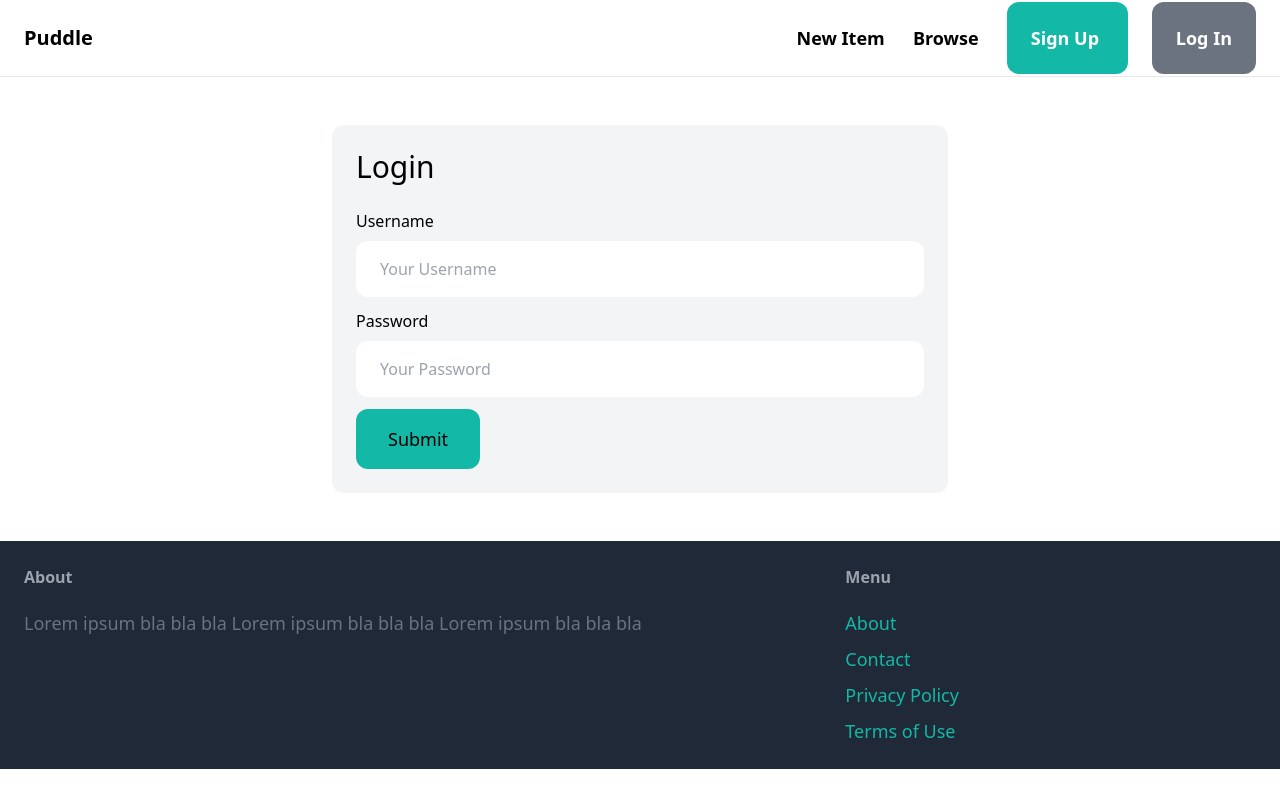
After one commit to YashHaritash/Puddle, a Django app: page /login/ in a window 1280 px wide. The commit adds this page. Run offline with Django 5.2, Linux system fonts and the light colour scheme; some libraries are stand-ins or nearby versions.

Commit message:
Added Login and add new item

```diff
--- a/core/forms.py
+++ b/core/forms.py
@@ -1,6 +1,18 @@
 from django import forms
-from django.contrib.auth.forms import UserCreationForm
+from django.contrib.auth.forms import UserCreationForm,AuthenticationForm
 from django.contrib.auth.forms import User
+
+class LoginForm(AuthenticationForm):
+    username = forms.CharField(widget=forms.TextInput(attrs={
+        'placeholder':'Your Username',
+        'class' : 'w-full py-4 px-6 rounded-xl'
+    }))
+
+    password = forms.CharField(widget=forms.PasswordInput(attrs={
+        'placeholder':'Your Password',
+        'class' : 'w-full py-4 px-6 rounded-xl'
+    }))
+
 
 class SignupForm(UserCreationForm):
     class Meta:
--- a/core/templates/core/base.html
+++ b/core/templates/core/base.html
@@ -12,12 +12,16 @@
     <nav class = 'px-6 py-6 flex justify-between items center border-b border-gray-200'>
         <a href='/' class='text-xl font-semibold'>Puddle</a>
         <div class = "space-x-6">
-            <a href='#' class='text-lg font-semibold hover:text-gray-500'>New Item</a>
+            <a href='/items/new' class='text-lg font-semibold hover:text-gray-500'>New Item</a>
             <a href='#' class='text-lg font-semibold hover:text-gray-500'>Browse</a>
 
-            <a href='/signup' class='px-6 py-6 text-lg font-semibold bg-teal-500 text-white rounded-xl  hover:bg-teal-700'>Sign Up </a>
-            <a href='#' class='px-6 py-6 text-lg font-semibold bg-gray-500 text-white rounded-xl  hover:bg-gray-700'>Log In </a>
-
+            {%if request.user.is_authenticated%}
+                <a href='#' class='px-6 py-6 text-lg font-semibold bg-teal-500 text-white rounded-xl  hover:bg-teal-700'>Inbox</a>
+                <a href='#' class='px-6 py-6 text-lg font-semibold bg-gray-500 text-white rounded-xl  hover:bg-gray-700'>Dashboard</a>
+            {%else%}
+                <a href='/signup' class='px-6 py-6 text-lg font-semibold bg-teal-500 text-white rounded-xl  hover:bg-teal-700'>Sign Up </a>
+                <a href='/login' class='px-6 py-6 text-lg font-semibold bg-gray-500 text-white rounded-xl  hover:bg-gray-700'>Log In </a>
+            {% endif %}
         </div>
     </nav>
     <div class="px-6 py-6">
--- a/core/templates/core/index.html
+++ b/core/templates/core/index.html
@@ -11,7 +11,7 @@ Welcome
         <div class='grid grid-cols-1 sm:grid-cols-2 md:grid-cols-3 gap-6'>
             {% for item in items %}
                 <div class="bg-white rounded-xl overflow-hidden shadow-lg">
-                    <a href='/{{item.id}}'>
+                    <a href='/items/{{item.id}}'>
                         <div>
                             <!-- Make the image responsive and cover the entire area -->
                             <img src='{{item.image.url}}' class='w-full h-48 object-cover'>
--- /dev/null
+++ b/core/templates/core/login.html
@@ -0,0 +1,35 @@
+{%extends "core/base.html" %}
+
+{%block title%}
+Login
+{% endblock %}
+{% block content %}
+<div class='w-1/2 my-6 mx-auto p-6 bg-gray-100 rounded-xl'>
+    <h1 class='mb-6 text-3xl'>Login</h1>
+    <form method='post' action='.'>
+        {%csrf_token%}
+        {% comment %} {{form.as_p}} {% endcomment %}
+        {{form.non_field_errors}}
+
+        <div class='mb-3'>
+            <label class='inline-block mb-2'>Username</label><br>
+            {{form.username}}
+        </div>
+        <div class='mb-3'>
+            <label class='inline-block mb-2'>Password</label><br>
+            {{form.password}}
+        </div>
+
+        {% if form.errors or form.non_field_errors%}
+            <div class='mb-3 p-6 bg-red-100 rounded-xl'>
+                {%for field in form%}
+                    {{field.error}}
+                {%endfor%}
+            </div>
+        {%endif%}
+
+        <button class='py-4 px-8 text-lg bg-teal-500 hover:bg-teal-700 rounded-xl tex-white'>Submit</button>
+
+    </form>
+</div>
+{% endblock %}
--- a/core/urls.py
+++ b/core/urls.py
@@ -1,9 +1,12 @@
 from django.urls import path
 from . import views
+from django.contrib.auth import views as auth_views
+from .forms import LoginForm
 
 app_name = 'core'
 urlpatterns = [
     path('',views.index,name='index'),
     path('contact/',views.contact,name='contact'),
-    path('signup/',views.signup,name='signup')
+    path('signup/',views.signup,name='signup'),
+    path('login/',auth_views.LoginView.as_view(template_name='core/login.html',authentication_form = LoginForm),name='login')
 ]
--- /dev/null
+++ b/item/forms.py
@@ -0,0 +1,27 @@
+from django import forms
+from .models import Item
+
+INPUT_CLASSES = 'w-full py-6 px-6 my-2 rounded-xl border'
+
+class NewItemForm(forms.ModelForm):
+    class Meta:
+        model = Item
+        fields = ('category', 'name', 'description', 'price', 'image')
+
+        widgets = {
+            'category': forms.Select(attrs={
+                'class': INPUT_CLASSES
+            }),
+            'name': forms.TextInput(attrs={
+                'class': INPUT_CLASSES
+            }),
+            'description': forms.Textarea(attrs={
+                'class': INPUT_CLASSES
+            }),
+            'price': forms.TextInput(attrs={
+                'class': INPUT_CLASSES
+            }),
+            'image': forms.FileInput(attrs={
+                'class': INPUT_CLASSES
+            })
+        }
--- a/item/urls.py
+++ b/item/urls.py
@@ -4,5 +4,6 @@ from . import views
 app_name = 'item'
 
 urlpatterns = [
+    path('new/',views.new,name='new'),
     path('<int:pk>/',views.detail,name='detail')
 ]
--- a/puddle/settings.py
+++ b/puddle/settings.py
@@ -26,6 +26,9 @@ SECRET_KEY = 'django-insecure-f7zqc=xn0(ac&%7gs0emjzj1m0#jm1n8b_crh658w%xs-vex(d
 DEBUG = True
 
 ALLOWED_HOSTS = []
+LOGIN_URL = '/login/'
+LOGIN_REDIRECT_URL = '/'
+LOGOUT_REDIRECT_URL = '/'
 
 
 # Application definition
```
Also changed, not shown: item/templates/item/details.html (+8 -5 lines), item/templates/item/form.html (added, +28 -0 lines), item/views.py (+24 -1 lines), db.sqlite3, media/item_images/chair.webp (added), media/item_images/chair_2.png (added).
